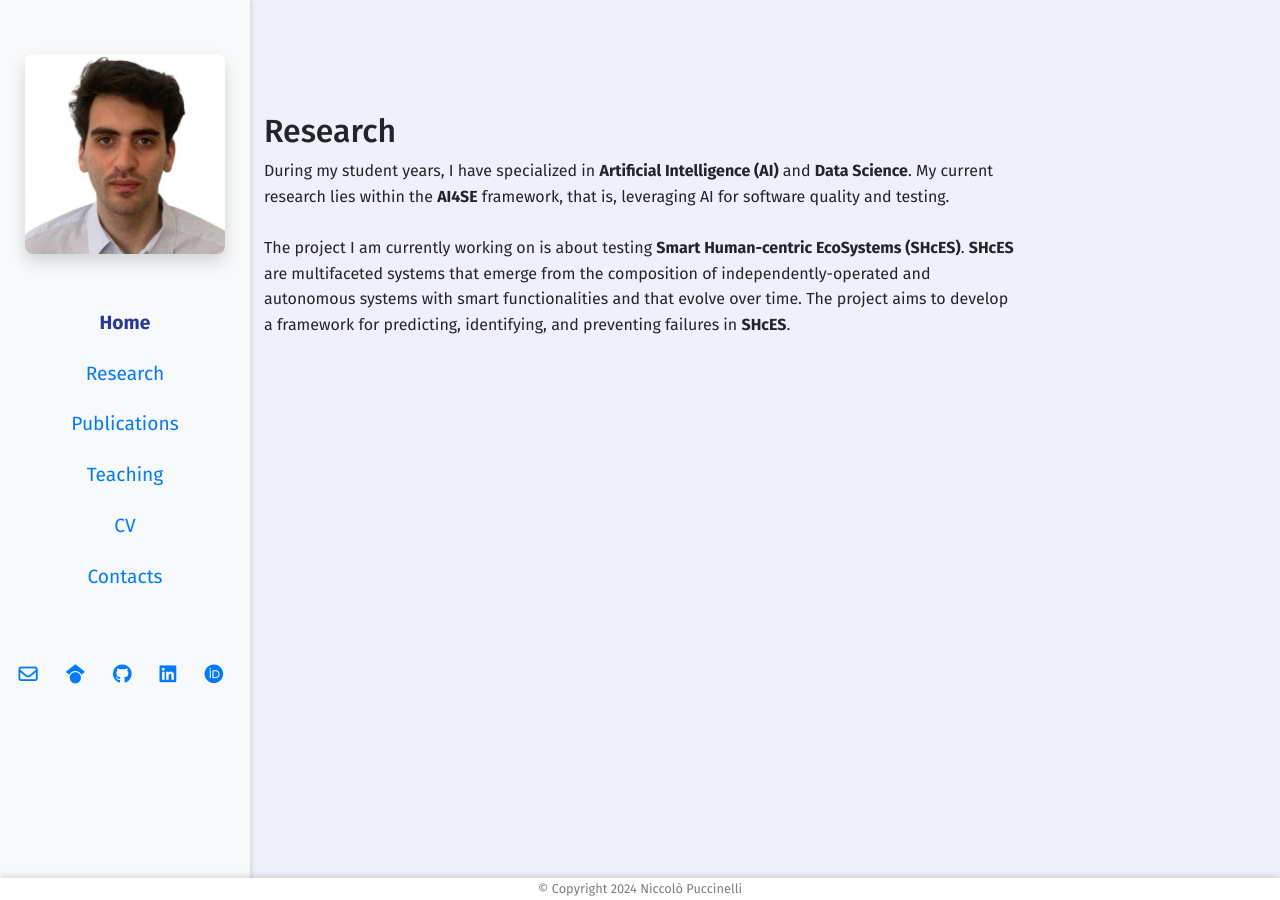
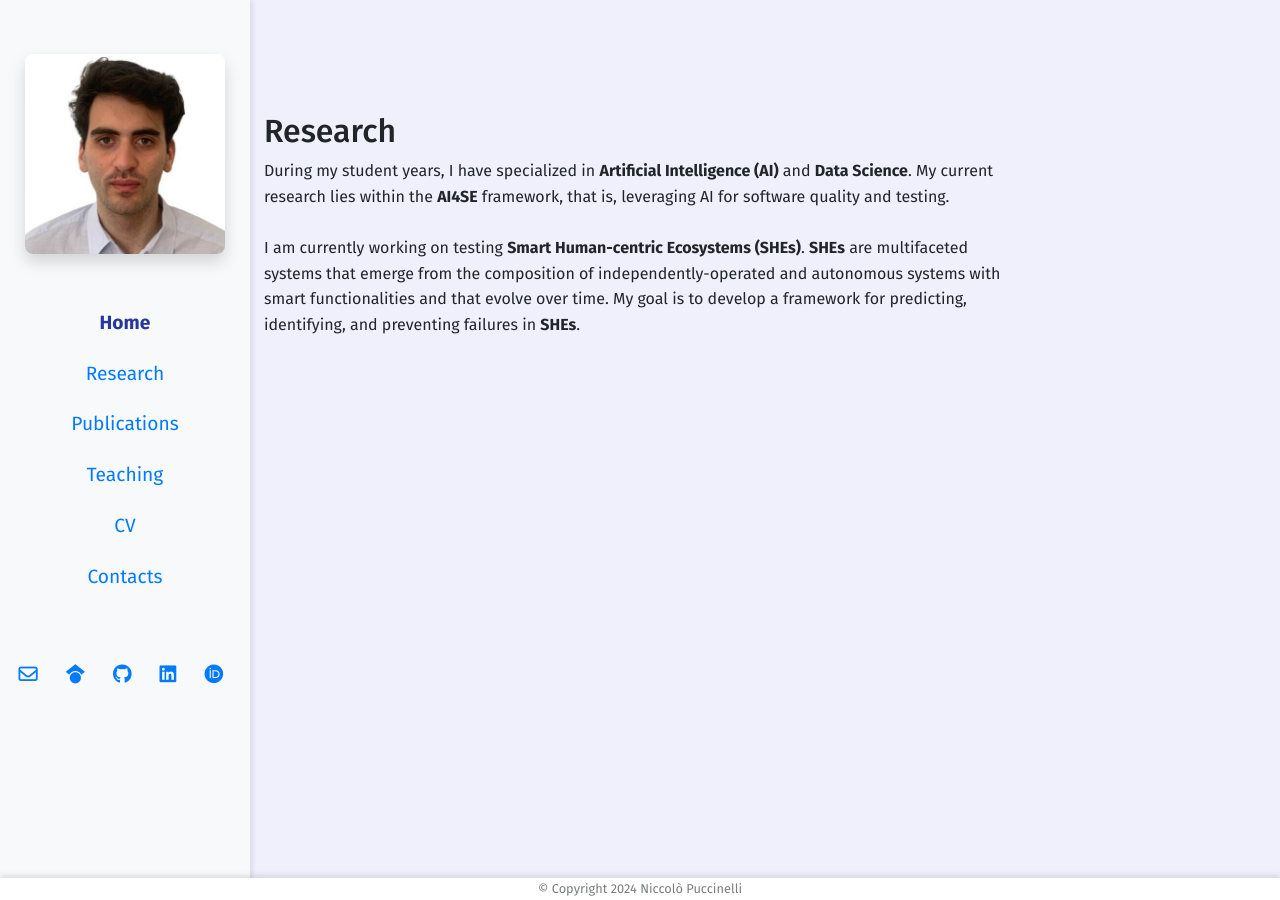
Before and after one commit to NiccoloPuccinelli/NiccoloPuccinelli.github.io, a Jekyll site: the page built from research.html, in a window 1280 px wide. Built offline with Jekyll 4.4.1, drawn with Linux system fonts in a browser that asks for light colours; nearby versions of some CDN libraries; some web fonts are replaced.

```diff
--- a/research.html
+++ b/research.html
@@ -9,8 +9,8 @@ title: "Niccolò Puccinelli's research"
         During my student years, I have specialized in <b>Artificial Intelligence (AI)</b> and <b>Data Science</b>. My current research lies within the <b>AI4SE</b> framework,
         that is, leveraging AI for software quality and testing.<br /><br />
 
-        The project I am currently working on is about testing <b>Smart Human-centric EcoSystems (SHcES)</b>. <b>SHcES</b> are multifaceted systems that emerge from the composition of
+        I am currently working on testing <b>Smart Human-centric Ecosystems (SHEs)</b>. <b>SHEs</b> are multifaceted systems that emerge from the composition of
         independently-operated and autonomous systems with smart functionalities and that evolve over time.
-        The project aims to develop a framework for predicting, identifying, and preventing failures in <b>SHcES</b>.
+        My goal is to develop a framework for predicting, identifying, and preventing failures in <b>SHEs</b>.
     </div>
 </main>
```
Also changed, not shown: _news/icse26.md (added, +4 -0 lines).
